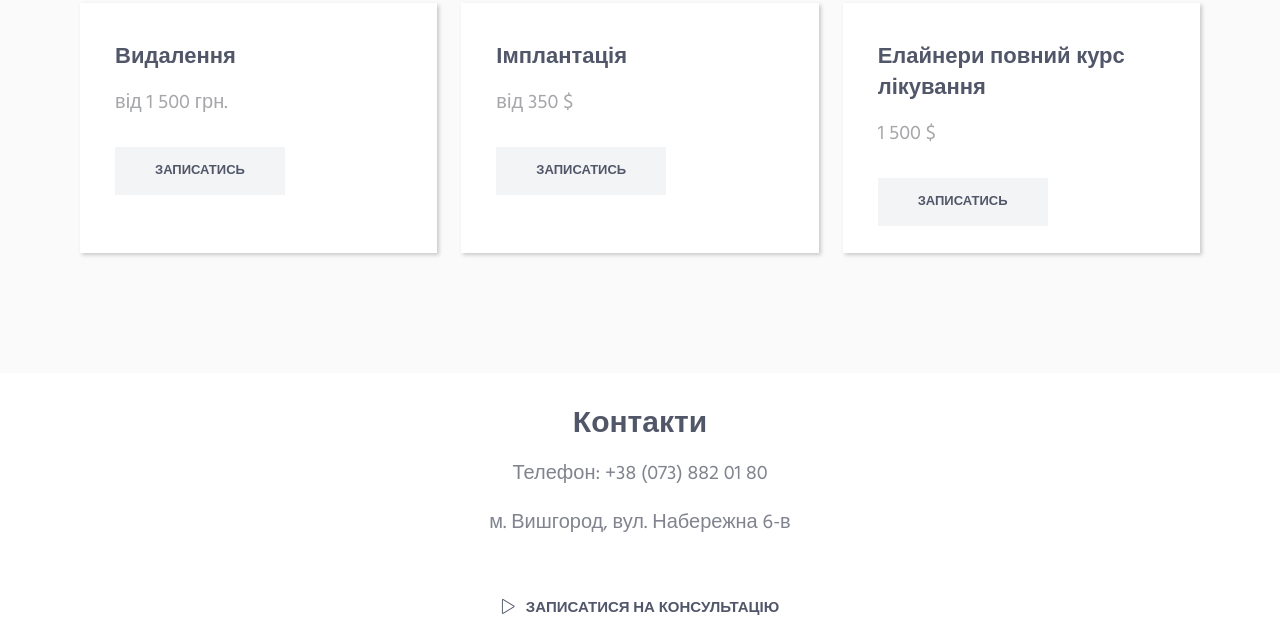
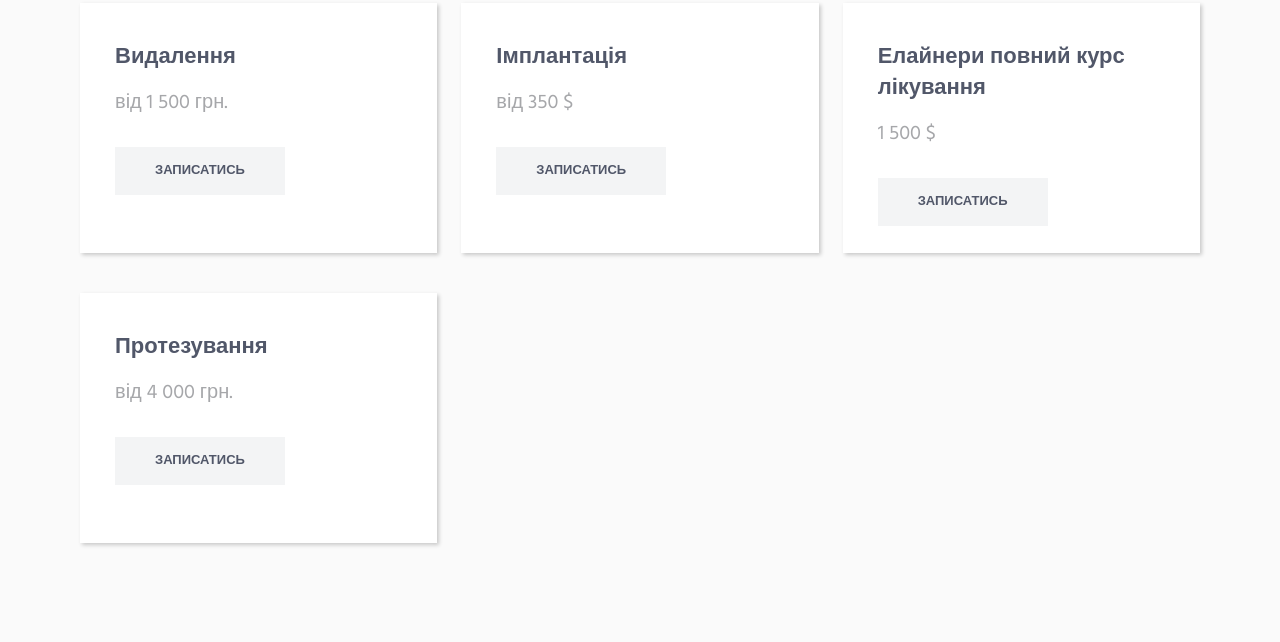
Before and after one commit to OleksandrDavydenko/KovmirDentalClinic, a plain HTML site: page index.html in a window 1280 px wide. Shown: the part 2101-2743 px from the top of the page. Drawn offline with Linux system fonts and the light colour scheme; some packages are replaced by stand-ins of ours.

Commit message:
v.1.9 newproduct

```diff
--- a/index.html
+++ b/index.html
@@ -647,6 +647,29 @@
 
                         </div>
                     </div>
+                    <div class="row row-space-2">
+                        <div class="col-sm-4 sm-margin-b-4">
+                            <div class="pricing">
+                                <div class="margin-b-30">
+                                   <!--  <i class="pricing-icon icon-trash"></i> -->
+                                    <h3>Протезування <!-- <span> - $</span> 49 --></h3>
+                                    <p class="fsprice">від 4 000 грн.</p>
+                                </div>
+<!--                                 <ul class="list-unstyled pricing-list margin-b-50">
+                                    <li class="pricing-list-item">Basic Features</li>
+                                    <li class="pricing-list-item">Up to 5 products</li>
+                                    <li class="pricing-list-item">50 Users Panels</li>
+                                </ul> -->
+                                <!-- <a href="pricing.html" class="btn-theme btn-theme-sm btn-default-bg text-uppercase">Choose</a> -->
+                                <a  href="https://t.me/+380738820180" target="_blank" rel="noopener" class="btn-theme btn-theme-sm btn-default-bg text-uppercase">Записатись</a>
+                            </div>
+                        </div>
+
+
+
+
+                        </div>
+                    </div>
 
                 </div>
             </div>
```
